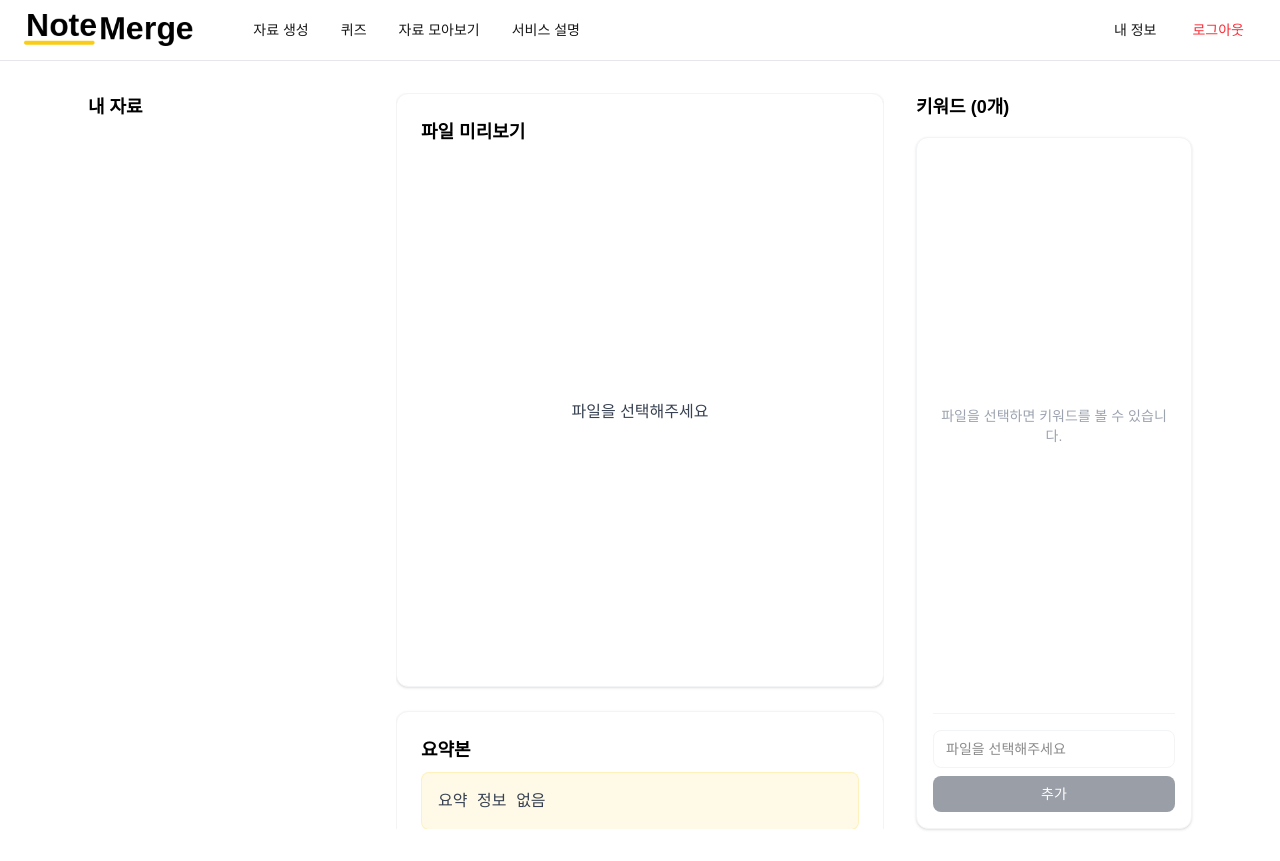
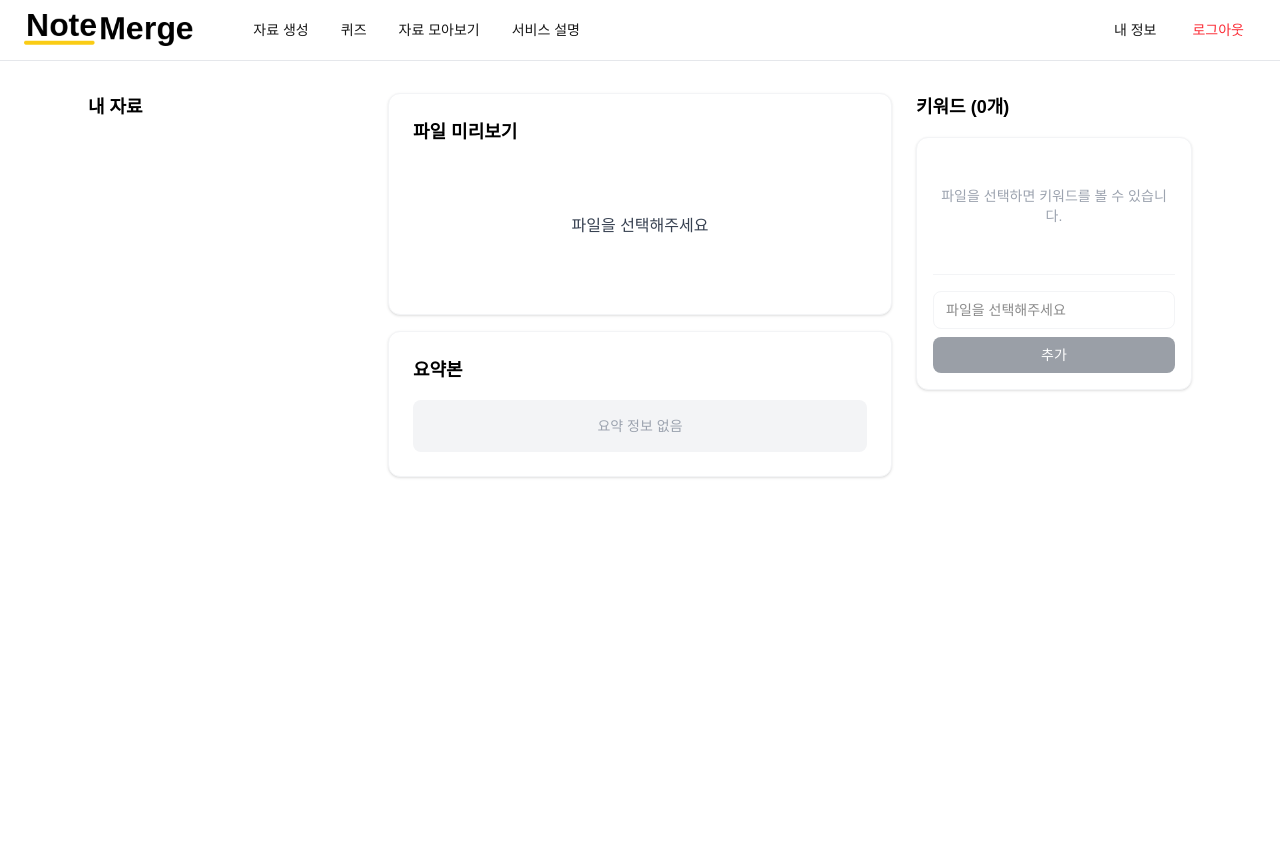
Before and after one commit to MinJae0528/NoteMerge-Frontend-Web, a Next.js app: page / in a window 1280 px wide. After the commit the page ends 800 px from the top, so only its background shows below. Built offline with nearby package versions, Linux system fonts and the light colour scheme; no server answers; sample sign-in values are in the browser's storage.

Commit message:
홈 UI 최종 수정 완료

```diff
--- a/app/home/HomePresenter.tsx
+++ b/app/home/HomePresenter.tsx
@@ -1,6 +1,6 @@
 'use client'
 import { useEffect, useState, useMemo } from "react";
-import apiClient from "../../utils/apiClient";  // apiClient import 추가
+import apiClient from "../../utils/apiClient";
 
 // 키워드 타입 정의 - source 필드 추가
 interface Keyword {
@@ -42,12 +42,8 @@ export default function HomePresenter() {
   const refreshKeywords = async (noteId: number) => {
     try {
       console.log('🔄 키워드 새로고침 시작 (노트 상세 API 사용):', noteId);
-      const noteResponse = await apiClient.get(`/notes/${noteId}`);
-
-      console.log('🔄 노트 상세 응답 상태:', noteResponse.status);
-
-      if (noteResponse.ok) {
-        const noteData = noteResponse.data;
+      const response = await apiClient.get(`/notes/${noteId}`);
+      const noteData = response.data;
       console.log('🔄 노트 상세 전체 응답:', noteData);
 
       if (noteData.success && noteData.data && noteData.data.note && noteData.data.note.keywords) {
@@ -61,10 +57,6 @@ export default function HomePresenter() {
         setKeywords(mappedKeywords);
       } else {
         console.warn('❌ 키워드 데이터가 없음:', noteData);
-          setKeywords([]);
-        }
-      } else {
-        console.error('❌ 노트 상세 조회 실패:', noteResponse.status);
         setKeywords([]);
       }
     } catch (error) {
@@ -86,10 +78,8 @@ export default function HomePresenter() {
 
     // 노트 상세 정보만 불러오기 (키워드 포함)
     apiClient.get(`/notes/${selectedNoteId}`)
-      .then(async (noteRes) => {
-        console.log('🔄 노트 응답 상태:', noteRes.status);
-
-        const noteData = noteRes.data;
+      .then(response => {
+        const noteData = response.data;
         console.log('🔄 노트 상세 데이터:', noteData);
 
         // 노트 데이터 처리 - files 배열 및 키워드 포함
@@ -171,11 +161,10 @@ export default function HomePresenter() {
         word: cleanedInput
       });
 
-      console.log('➕ 키워드 추가 응답 상태:', response.status);
       const result = response.data;
       console.log('➕ 키워드 추가 응답 데이터:', result);
 
-      if (response.ok && result.success) {
+      if (result.success) {
         console.log('✅ 키워드 추가 성공, 목록 새로고침 시작');
         await refreshKeywords(selectedNoteId);
         setNewKeyword("");
@@ -205,12 +194,10 @@ export default function HomePresenter() {
       console.log('🗑️ 삭제 요청 URL:', deleteUrl);
 
       const response = await apiClient.delete(deleteUrl);
-
-      console.log('🗑️ 삭제 응답 상태:', response.status);
       const result = response.data;
       console.log('🗑️ 삭제 응답 데이터:', result);
 
-      if (response.ok && result.success) {
+      if (result.success) {
         console.log('✅ 키워드 삭제 성공, 목록 새로고침 시작');
         await refreshKeywords(selectedNoteId as number);
         console.log('✅ 키워드 삭제 완료');
@@ -243,7 +230,7 @@ export default function HomePresenter() {
 
   // 파일 미리보기 렌더링 - files 배열 사용하도록 수정
   const renderFilePreview = () => {
-    if (!selected) return <div className="flex items-center justify-center h-[500px] text-[#374151]">파일을 선택해주세요</div>;
+    if (!selected) return <div className="flex items-center justify-center h-32 text-[#374151]">파일을 선택해주세요</div>;
 
     console.log('🔍 파일 미리보기 렌더링:', {
       files: selected.files,
@@ -256,7 +243,7 @@ export default function HomePresenter() {
     if (attachedFiles.length === 0) {
       // 첨부 파일이 없으면 텍스트 내용 표시
       return (
-        <div className="bg-[#F3F4F6] p-6 rounded-lg max-h-[500px] overflow-auto">
+        <div className="bg-[#F3F4F6] p-4 rounded-lg">
           <pre className="whitespace-pre-wrap text-sm text-[#374151]">
             {selected.content || selected.summary || "내용이 없습니다."}
           </pre>
@@ -278,11 +265,11 @@ export default function HomePresenter() {
     // 이미지 파일 처리
     if (fileType?.startsWith('image')) {
       return (
-        <div className="space-y-4">
+        <div className="space-y-3">
           <img
             src={fileUrl}
             alt={selected.title}
-            className="max-w-full max-h-[500px] mx-auto object-contain rounded-lg"
+            className="max-w-full max-h-96 mx-auto object-contain rounded-lg"
             onError={(e) => {
               console.error('이미지 로드 실패:', fileUrl);
               e.currentTarget.style.display = 'none';
@@ -297,23 +284,23 @@ export default function HomePresenter() {
       );
     }
 
-    // PDF 파일 처리 - 새 탭으로 열기만 가능 (다운로드 버튼 제거)
+    // PDF 파일 처리 - 컴팩트하게 수정
     if (fileType === 'pdf' || fileType === 'application/pdf') {
       return (
-        <div className="space-y-4">
-          <div className="bg-[#F3F4F6] p-8 rounded-lg text-center">
-            <div className="space-y-4">
-              <div className="text-6xl">📄</div>
+        <div className="space-y-3">
+          <div className="bg-[#F3F4F6] p-6 rounded-lg text-center">
+            <div className="space-y-3">
+              <div className="text-4xl">📄</div>
               <div>
-                <h3 className="text-lg font-semibold text-[#374151] mb-2">PDF 파일</h3>
-                <p className="text-sm text-[#9CA3AF] mb-4">{firstFile.fileName}</p>
+                <h3 className="text-lg font-semibold text-[#374151] mb-1">PDF 파일</h3>
+                <p className="text-sm text-[#9CA3AF] mb-3">{firstFile.fileName}</p>
               </div>
               <div>
                 <a
                   href={fileUrl}
                   target="_blank"
                   rel="noopener noreferrer"
-                  className="inline-block px-6 py-3 bg-[#FACC15] text-[#000000] rounded-lg hover:bg-[#F59E0B] transition-colors font-semibold"
+                  className="inline-block px-4 py-2 bg-[#FACC15] text-[#000000] rounded-lg hover:bg-[#F59E0B] transition-colors font-semibold text-sm"
                 >
                   📖 새 탭에서 보기
                 </a>
@@ -329,9 +316,9 @@ export default function HomePresenter() {
       );
     }
 
-    // 기타 파일 타입 - 다운로드 링크와 함께 텍스트 내용 표시
+    // 기타 파일 타입
     return (
-      <div className="space-y-4">
+      <div className="space-y-3">
         <div className="bg-[#F3F4F6] p-4 rounded-lg">
           <div className="flex items-center gap-2 mb-2">
             <span className="text-sm font-medium text-[#374151]">첨부 파일:</span>
@@ -350,7 +337,7 @@ export default function HomePresenter() {
             </div>
           )}
         </div>
-        <div className="bg-[#F3F4F6] p-6 rounded-lg max-h-[500px] overflow-auto">
+        <div className="bg-[#F3F4F6] p-4 rounded-lg">
           <pre className="whitespace-pre-wrap text-sm text-[#374151]">
             {selected.content || selected.summary || "내용이 없습니다."}
           </pre>
@@ -360,13 +347,13 @@ export default function HomePresenter() {
   };
 
   return (
-    <div className="flex max-w-6xl mx-auto px-6 py-8 gap-8 bg-[#FFFFFF] h-screen">
-      {/* 왼쪽: 내 자료 리스트 - 스크롤 가능하도록 수정 */}
-      <aside className="w-1/4 space-y-4 flex flex-col h-full">
-        <h2 className="text-lg font-bold mb-2 text-[#000000] flex-shrink-0">내 자료</h2>
+    <div className="flex max-w-6xl mx-auto px-6 py-8 gap-6 bg-[#FFFFFF] h-[calc(100vh-4rem)] overflow-hidden">
+      {/* 왼쪽: 내 자료 리스트 */}
+      <aside className="w-1/4 flex flex-col h-full">
+        <h2 className="text-lg font-bold mb-4 text-[#000000] flex-shrink-0">내 자료</h2>
 
-        {/* 자료 목록 영역 - 높이 고정 및 스크롤 추가 */}
-        <div className="flex-1 overflow-y-auto pr-2">
+        {/* 자료 목록 영역 */}
+        <div className="flex-1 overflow-y-auto pr-2 min-h-0">
           <ul className="space-y-2">
             {files.map((file) => {
               const fileNoteId = file.note_id || file.id;
@@ -395,34 +382,40 @@ export default function HomePresenter() {
         </div>
       </aside>
 
-      {/* 가운데: 파일 미리보기 + 요약본 - 스크롤 가능하도록 수정 */}
-      <main className="flex-1 space-y-6 flex flex-col h-full overflow-hidden">
-        {/* 파일 미리보기 */}
-        <section className="bg-[#FFFFFF] p-6 rounded-xl shadow-sm border border-[#F3F4F6] flex-1 flex flex-col">
+      {/* 가운데: 파일 미리보기 + 요약본 */}
+      <main className="flex-1 flex flex-col h-full gap-4 min-w-0">
+        {/* 파일 미리보기 - 높이를 내용에 맞게 조정 */}
+        <section className="bg-[#FFFFFF] p-6 rounded-xl shadow-sm border border-[#F3F4F6] flex flex-col">
           <h2 className="text-lg font-bold mb-4 text-[#000000] flex-shrink-0">파일 미리보기</h2>
-          <div className="flex-1 overflow-y-auto">
+          <div className="overflow-y-auto">
             {renderFilePreview()}
           </div>
         </section>
 
-        {/* 요약본 */}
-        <section className="bg-[#FFFFFF] p-6 rounded-xl shadow-sm border border-[#F3F4F6] flex-shrink-0">
-          <h2 className="text-lg font-bold mb-2 text-[#000000]">요약본</h2>
-          <div className="max-h-48 overflow-y-auto">
-            <pre className="bg-[#FACC15]/10 p-4 rounded-lg whitespace-pre-wrap text-[#374151] border border-[#FACC15]/20">
-              {summary || "요약 정보 없음"}
+        {/* 요약본 - 스크롤 가능하도록 수정 */}
+        <section className="bg-[#FFFFFF] p-6 rounded-xl shadow-sm border border-[#F3F4F6] flex flex-col min-h-0">
+          <h2 className="text-lg font-bold mb-4 text-[#000000] flex-shrink-0">요약본</h2>
+          <div className="flex-1 overflow-y-auto min-h-0">
+            {summary ? (
+              <pre className="bg-[#FACC15]/10 p-4 rounded-lg whitespace-pre-wrap text-[#374151] border border-[#FACC15]/20 text-sm">
+                {summary}
               </pre>
+            ) : (
+              <div className="bg-[#F3F4F6] p-4 rounded-lg text-center text-[#9CA3AF] text-sm">
+                요약 정보 없음
+              </div>
+            )}
           </div>
         </section>
       </main>
 
-      {/* 오른쪽: 키워드 관리 - 높이 고정 */}
-      <aside className="w-1/4 flex flex-col space-y-4 h-full">
-        <h2 className="text-lg font-bold text-[#000000] flex-shrink-0">키워드 ({keywords.length}개)</h2>
+      {/* 오른쪽: 키워드 관리 - 내용에 맞게 높이 조정 */}
+      <aside className="w-1/4 flex flex-col h-full">
+        <h2 className="text-lg font-bold text-[#000000] flex-shrink-0 mb-4">키워드 ({keywords.length}개)</h2>
 
-        <div className="bg-[#FFFFFF] p-4 rounded-xl shadow-sm border border-[#F3F4F6] flex-1 flex flex-col">
-          {/* 키워드 표시 영역 - 스크롤 가능 */}
-          <div className="flex-1 mb-4 overflow-y-auto">
+        <div className="bg-[#FFFFFF] p-4 rounded-xl shadow-sm border border-[#F3F4F6] flex flex-col">
+          {/* 키워드 표시 영역 - 내용에 맞게 높이 조정 */}
+          <div className="mb-4">
             {keywords.length > 0 ? (
               <div className="flex flex-wrap gap-2">
                 {keywords.map((kw, idx) => {
@@ -456,14 +449,14 @@ export default function HomePresenter() {
                 })}
               </div>
             ) : (
-              <div className="text-[#9CA3AF] text-sm text-center py-8 h-full flex items-center justify-center">
+              <div className="text-[#9CA3AF] text-sm text-center py-8">
                 {selectedNoteId ? '키워드가 없습니다.' : '파일을 선택하면 키워드를 볼 수 있습니다.'}
               </div>
             )}
           </div>
 
-          {/* 키워드 추가 영역 - 하단 고정 */}
-          <div className="flex-shrink-0 border-t border-[#F3F4F6] pt-4">
+          {/* 키워드 추가 영역 */}
+          <div className="border-t border-[#F3F4F6] pt-4">
             <div className="flex flex-col gap-2">
               <input
                 type="text"
```
Lines whose indentation alone changed are shown as unchanged.
